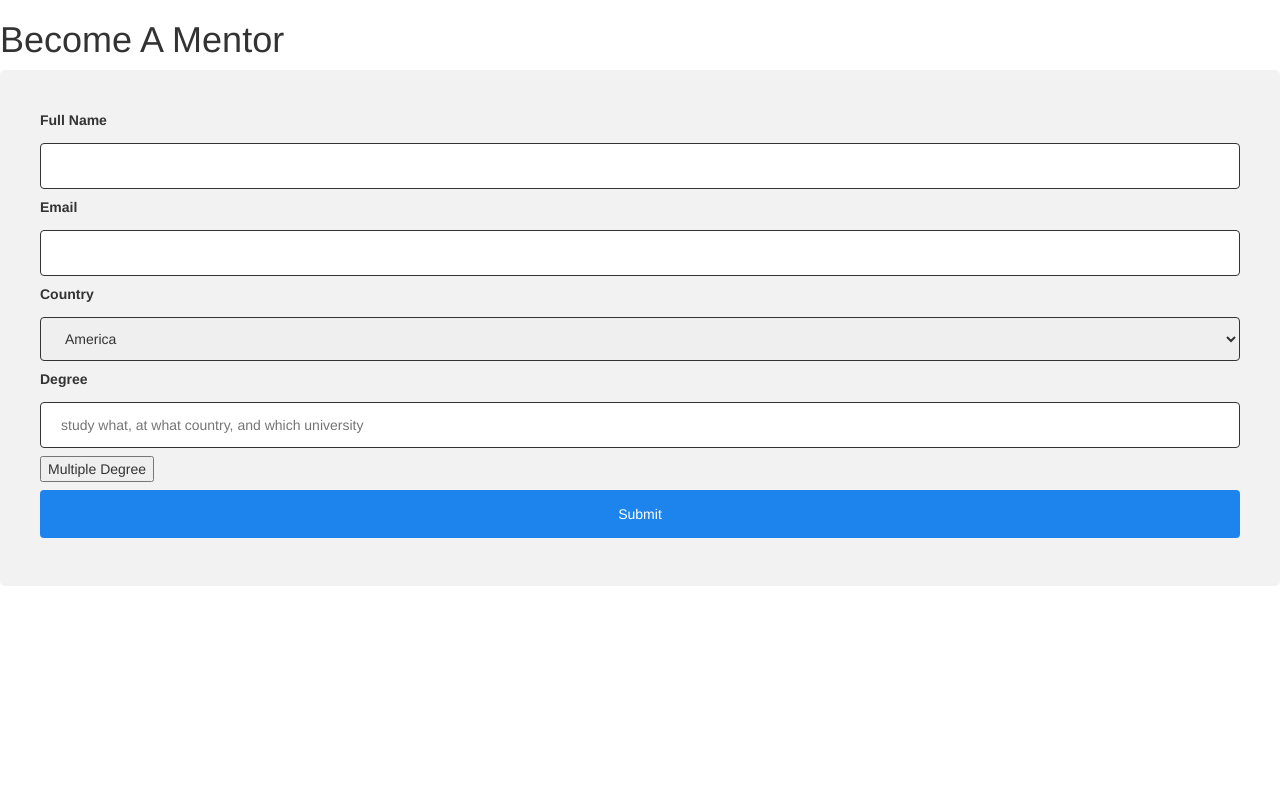
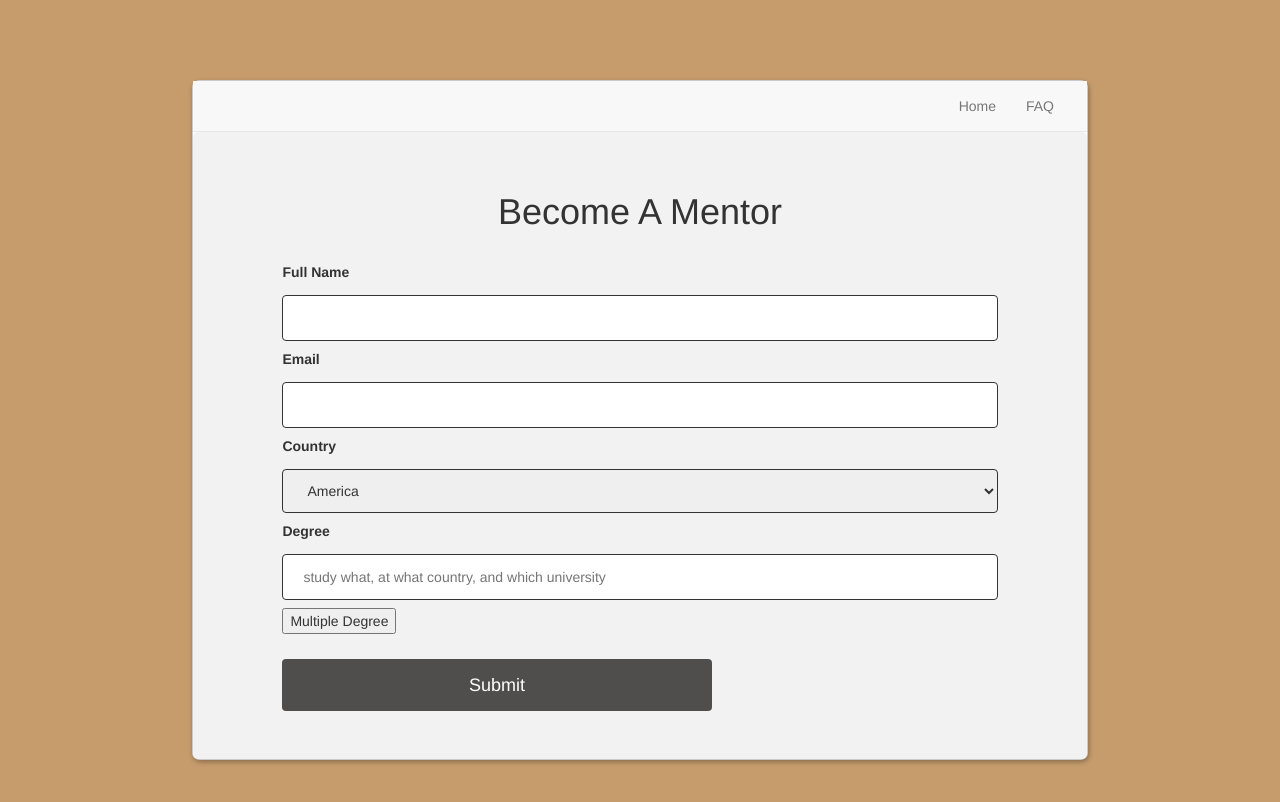
Before and after one commit to narote/khproject, a plain HTML site: page khabroad/BAM/bam.html in a window 1280 px wide. Drawn offline with Linux system fonts and the light colour scheme.

Commit message:
newchange

```diff
--- /dev/null
+++ b/khabroad/BAM/bam.css
@@ -0,0 +1,74 @@
+html {
+	background-color: rgb(198,156,109);
+}
+
+#form{
+	border-radius: 5px;
+	padding: 40px;
+    background-color: #f2f2f2;
+
+}
+
+input[type=text], select{
+	width: 100%;
+	padding: 12px 20px;
+	margin: 8px 0;
+	display: inline-block;
+	border: 1px solid;
+	border-radius: 4px;
+
+}
+
+input[type=submit]{
+	width: 60%;
+	background-color: rgb(79,78,76);
+	color:white;
+	padding: 14px 20px;
+	margin: 8px 0;
+	border-radius: 4px;
+	border: none;
+	margin-top: 25px;
+
+}
+
+body{
+  margin: 80px;
+  margin-left: 15%;
+  margin-right: 15%;
+  border-radius: 8px/7px;
+  box-shadow: 1px 2px 5px rgba(0,0,0,.31);
+  border: solid 1px #cbc9c9;
+
+}
+
+h1{
+	margin-bottom: 30px;
+	text-align: center;
+}
+
+#form{
+	padding-right: 10%;
+	padding-left: 10%;
+}
+
+#home_header{
+	margin-bottom: 0px;
+}
+
+#nav{
+	float: right;
+	margin-right: 18px;
+}
+
+
+#search_button{
+	width: 60%;
+	background-color: rgb(79,78,76);
+	color:white;
+	padding: 14px 20px;
+	margin: 8px 0;
+	border-radius: 4px;
+	border: none;
+	margin-top: 25px;
+	border-color: #e4e5e5;
+}
--- a/khabroad/BAM/bam.html
+++ b/khabroad/BAM/bam.html
@@ -1,49 +1,26 @@
 <!DOCTYPE html>
 <html>
 <link rel="stylesheet" type="text/css" href="../css/bootstrap/css/bootstrap.css">
+<link rel="stylesheet" type="text/css" href="bam.css">
 
 <script src="../jquery.min.js"> </script>
 
-<style>
+	<!-- header bar -->
+		<nav class="navbar navbar-default navbar-static-top" id="home_header">
+			<ul class="nav navbar-nav" id="nav">
+				<li><a href="../index.html">Home</a></li>
+				<li><a href="#">FAQ</a></li>
+			</ul>
+		</nav>
+		<!-- end header bar -->
 
-#form{
-	border-radius: 5px;
-	padding: 40px;
-    background-color: #f2f2f2;
-
-}
-
-input[type=text], select{
-	width: 100%;
-	padding: 12px 20px;
-	margin: 8px 0;
-	display: inline-block;
-	border: 1px solid;
-	border-radius: 4px;
-	box-sizing; border-box;
-}
-
-input[type=submit]{
-	width: 100%;
-	background-color: #1E84ED;
-	color:white;
-	padding: 14px 20px;
-	margin: 8px 0;
-	border-radius: 4px;
-	border: none;
-}
+<body>
 
 
 
-</style>
-
-
-<body>
-
-<h1>Become A Mentor</h1>
-
 <div id="form" class="contrainer">
-	<form action="" id="mike">
+	<h1>Become A Mentor</h1>
+	<form action="" id="bam_form">
 
 		<label for="name">Full Name</label>
 		<input type="text" id="name" name="name">
@@ -61,12 +38,12 @@ input[type=submit]{
 		</select>
 		<div id="degreef">
 		<label for="degree">Degree</label>
-		<input type="text" id="degree" name="degree" placeholder="study what, at what country, and which university" id = "d_input" >
+		<input  type="text" id="degree" name="degree" placeholder="study what, at what country, and which university" id = "degree_input" >
 		<button type="button" onclick="moredegree()" id="more_d_button">Multiple Degree</button>
   		</div>
 
-		<input type="submit" value="Submit">
 
+		<button type="button" class="btn btn-default btn-lg btn-block" id="search_button">Submit</button>
 
 	</form>
 	</div>
@@ -75,7 +52,7 @@ input[type=submit]{
 	function moredegree(){
 		var more_degree = document.createElement("input");
 		more_degree.setAttribute("type", "text");
-		more_degree.setAttribute("id","d_input");
+		more_degree.setAttribute("id","degree_input");
 		document.getElementById("degreef").appendChild(more_degree);
 
 	}
--- a/khabroad/css/css.css
+++ b/khabroad/css/css.css
@@ -1,5 +1,4 @@
 html {
-
     margin: 0 auto;
     position:relative;
 }
```
